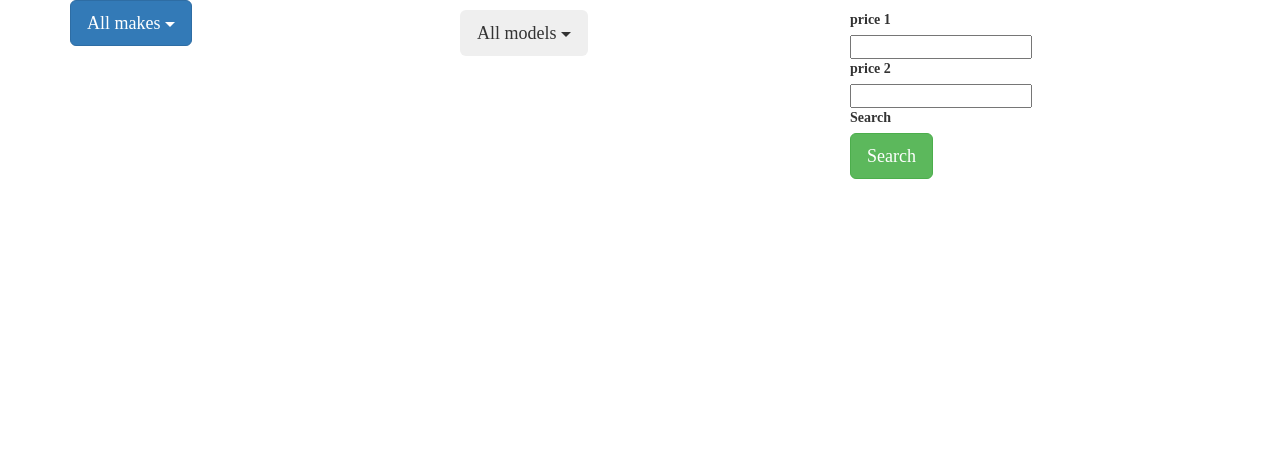
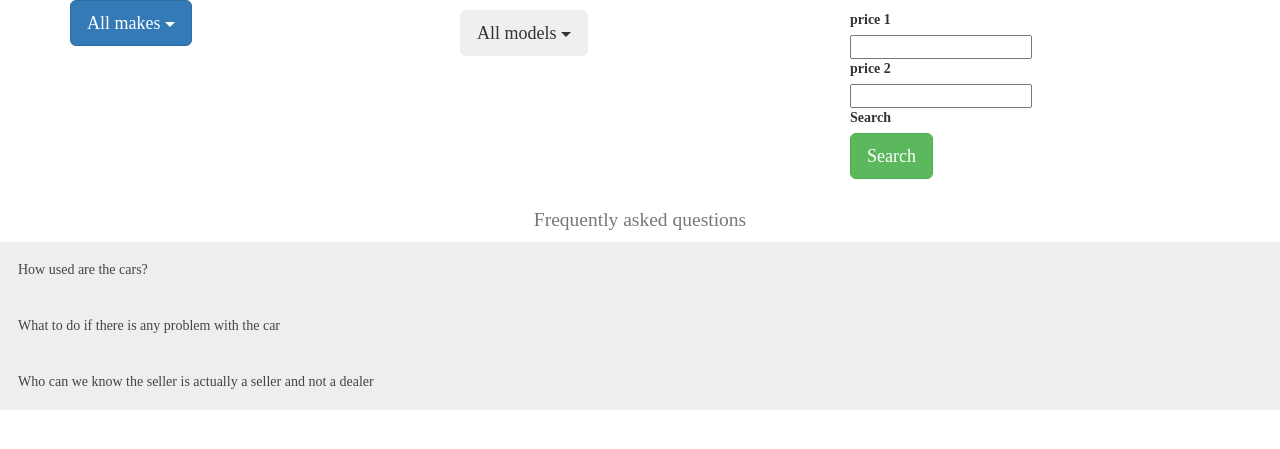
Before and after one commit to Rohannayee/Used-car-Sales, a Python web app: template App3_Scrum_080222/app/templates/car/used-car.html in a window 1280 px wide. Shown: the part 80-529 px from the top of the page. Run offline with Jinja, Linux system fonts and the light colour scheme; the template is opened without the code that fills it, so the values that code supplies are empty; some libraries are stand-ins or nearby versions.

Commit message:
added a frequently asked question facility

```diff
--- a/App3_Scrum_080222/app/static/css/used-cars.css
+++ b/App3_Scrum_080222/app/static/css/used-cars.css
@@ -1,3 +1,32 @@
 .col-md-4 label{
     display:block;
 }
+
+.faq .accordion{
+    background-color: #eee;
+    color: #444;
+    cursor: pointer;
+    padding: 18px;
+    width: 100%;
+    text-align: left;
+    border: none;
+    outline: none;
+    transition: 0.4s;
+}
+
+.active, .accordion:hover{
+    background-color: #ccc;
+}
+
+.faq .answer{
+    padding: 0 18px;
+    background-color: white;
+    max-height:0;
+    display: none;
+    overflow: hidden;
+    transition:max-height 0.2s ease-out;
+}
+
+.faq .answer p{
+    font-size:x-large;
+}
--- a/App3_Scrum_080222/app/templates/car/used-car.html
+++ b/App3_Scrum_080222/app/templates/car/used-car.html
@@ -51,6 +51,57 @@
 			</a>
 		</div>
 		{% endfor %}
+
 	{% endblock %}
 </div>
+<div class="faq">
+	<h2 class="text-center text-primary"><small>Frequently asked questions</small></h2>
+	<button class="accordion">How used are the cars?</button>
+	<div class="answer">
+		<p>
+			No need to worry about how used are the cars. When the sellers
+			leave their car, we refurbish so we can reduce any problems for the
+			new buyers.
+		</p>
+	</div>
+	<button class="accordion">What to do if there is any problem with the car</button>
+	<div class="answer">
+		<p>
+			For any problem with the car; you just need to call our office and we will
+			assign a mechanic to you. The car has 2years of guarantee so if you are still
+			under this guarantee You will also be able to change your car.
+		</p>
+	</div>
+	<button class="accordion">Who can we know the seller is actually a seller and not a dealer</button>
+	<div class="answer">
+		<p>
+			Our policy only allows the actual seller to sell their cars. A proof is needed
+			for them to show that they are the actual car seller.
+		</p>
+	</div>
+</div>
 {% endblock %}
+
+{% block scripts %}
+	{{super()}}
+	<script type="text/javascript">
+		var accordion = document.getElementsByClassName('accordion');
+		buttons = Array.from(accordion);
+		buttons.map((button,i)=>{
+			button.addEventListener('click',()=>{
+				button.classList.toggle('active');
+				var answer = button.nextElementSibling;
+				if(answer.style.display == ""){
+					answer.style.display = "block";
+				}else{
+					answer.style.display = "";
+				}
+				if(answer.style.maxHeight){
+					answer.style.maxHeight = null;
+				}else{
+					answer.style.maxHeight = answer.scrollHeight + "px";
+				}
+			});
+		});
+	</script>
+{% endblock %}
```
